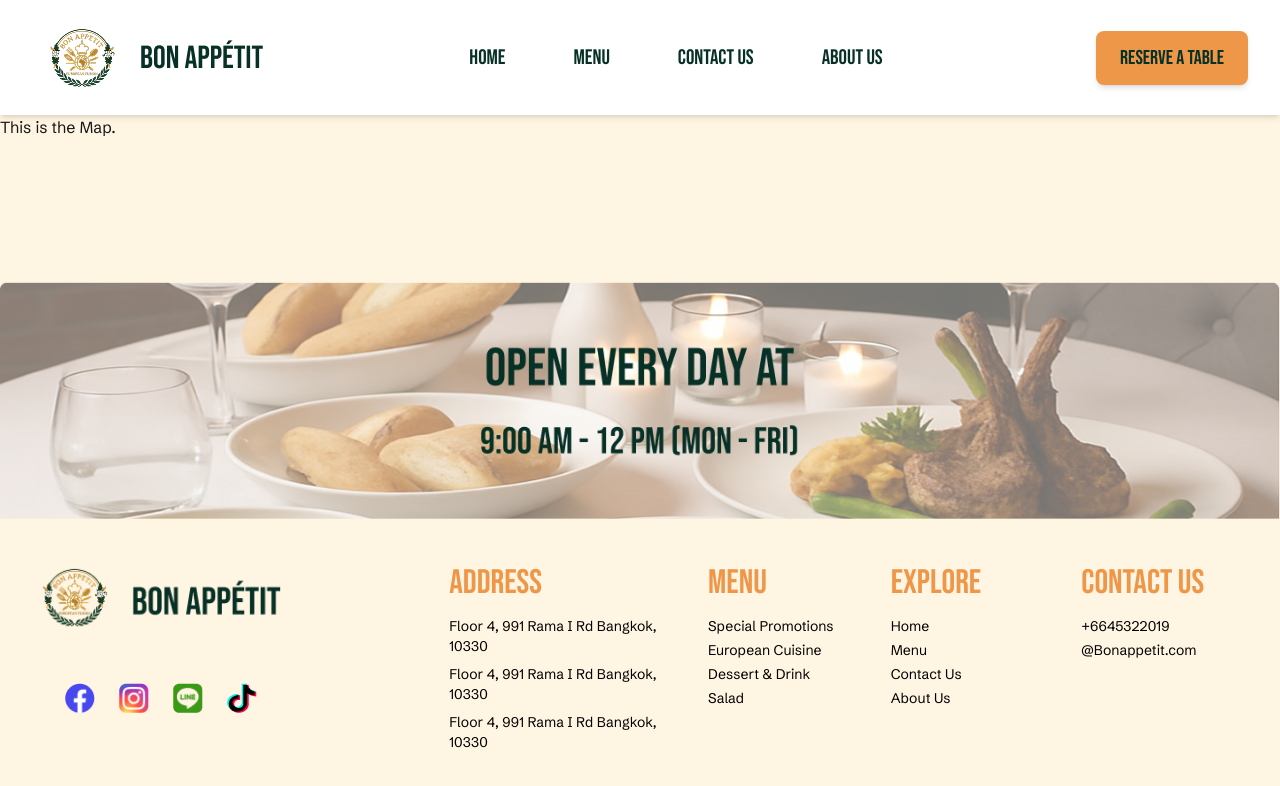
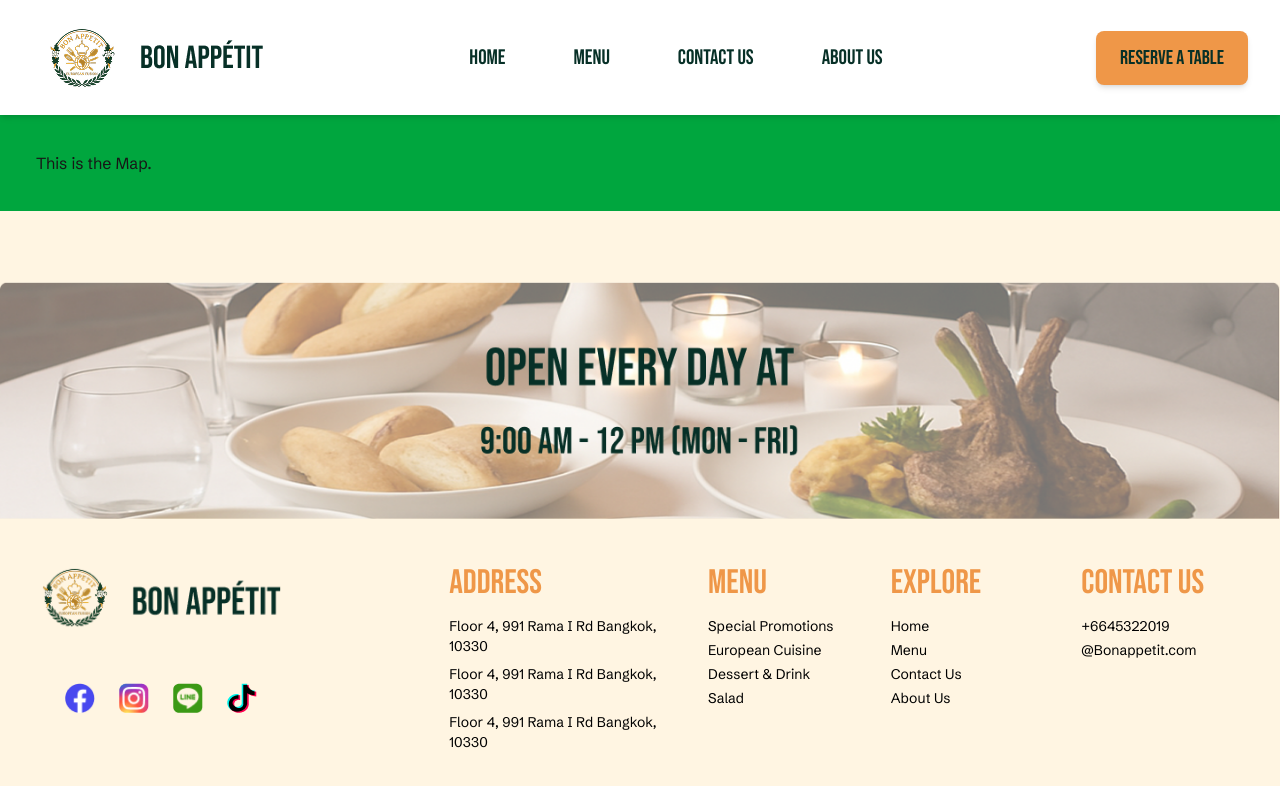
Before and after one commit to OrionLynn19/restaurant-bon-appetit, a Next.js app: page /delieverydetail in a window 1280 px wide. Shown: the top 786 px of the page. Built offline with nearby package versions, Linux system fonts and the light colour scheme.

Commit message:
added color

```diff
--- a/src/components/DelieveryMap.tsx
+++ b/src/components/DelieveryMap.tsx
@@ -1,7 +1,7 @@
 export default function DeliveryMap() {
   return (
     <div>
-      <p>This is the Map.</p>
+      <p className="bg-green-600 p-9">This is the Map.</p>
     </div>
   );
 }
```
